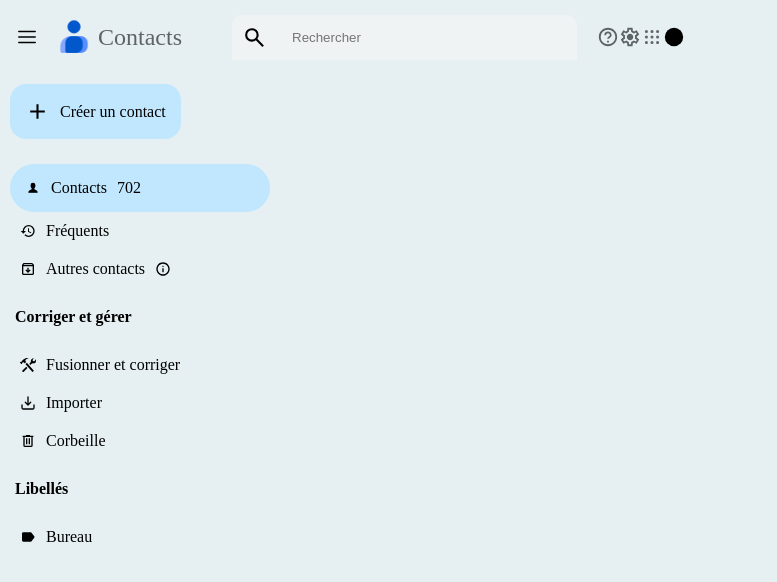
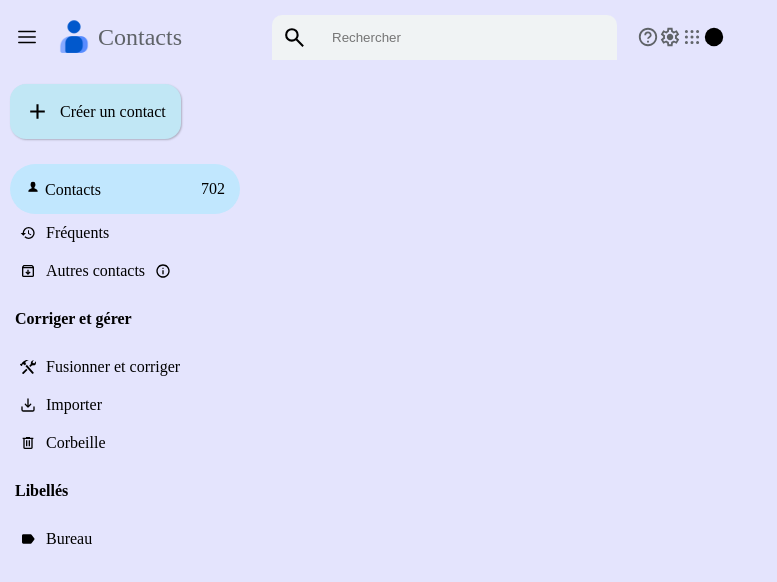
Before and after one commit to ChrisKABA/google-contact-chris, a plain HTML site: page index.html in a window 1280 px wide. Shown: the whole page, without its empty margins (0-777 px from the left). Drawn offline with Linux system fonts and the light colour scheme.

Commit message:
HTML & CSS update header before main

```diff
--- a/assets/css/style.css
+++ b/assets/css/style.css
@@ -4,7 +4,7 @@
     padding: 0;
   }
 body{
-  background-color: #dcebefb5;
+  background-color: rgb(228, 228, 253);
 }
 
 /* ---------------- Header --------*/
@@ -20,7 +20,7 @@ body{
 .header__top__logo{
   display: flex;
   align-items: center;
-  margin-right: 50px;
+  margin-right: 90px;
 }
 
 .header__top__logo__burger{
@@ -83,11 +83,12 @@ body{
   display: flex;
   align-items: center;
   gap : 10px;
-  background-color: #c1e7fe;
+  background-color: #c1e7f5;
   padding: 15px;
   margin-left: 10px;
   border-radius: 16px;
   width: max-content;
+  box-shadow: rgba(0, 0, 0, 0.23) 1px 1px 2px;
 }
 
 .header__left__creatContact{
@@ -99,10 +100,10 @@ body{
 
 .header__left__item{
   display: flex;
-  gap : 10px;
+  justify-content: space-between;
   align-items: center;
   background-color: #c1e7fe;
-  width: 230px;
+  width: 200px;
   padding: 15px;
   margin-left: 10px;
   border-radius: 25px;
@@ -112,7 +113,7 @@ body{
   gap : 10px;
   display: flex;
   align-items: center;
-  width: 230px;
+  width: 200px;
   padding: 10px;
   margin-left: 10px;
   border-radius: 25px;
@@ -126,7 +127,7 @@ body{
   display: flex;
   gap : 10px;
   align-items: center;
-  width: 230px;
+  width: 200px;
   padding: 10px;
   margin-left: 10px;
   border-radius: 25px;
@@ -141,7 +142,7 @@ body{
   display: flex;
   gap : 10px;
   align-items: center;
-  width: 230px;
+  width: 200px;
   padding: 10px;
   margin-left: 10px;
   border-radius: 25px;
--- a/index.html
+++ b/index.html
@@ -32,8 +32,10 @@
             </div>
             <div class="header__left__list">
                 <div class="header__left__item">
+                    <div>
                         <svg xmlns="http://www.w3.org/2000/svg" width="1em" height="1em" viewBox="0 0 24 24"><path fill="currentColor" d="M15.436 14.778c-.595-.25-1.336-.563-1.336-.803v-1.57A3.549 3.549 0 0 0 15.5 9.6V7.5C15.5 5.57 13.93 4 12 4S8.5 5.57 8.5 7.5v2.1a3.55 3.55 0 0 0 1.4 2.806v1.569c0 .226-.734.54-1.323.792C7.152 15.376 5 16.296 5 18.7v.35h14v-.35c0-2.42-2.144-3.324-3.564-3.922" opacity="0.25"/><path fill="currentColor" d="M8.5 9.5v-2a3.5 3.5 0 1 1 7 0v2c0 1.19-.593 2.24-1.5 2.873v.95a1 1 0 0 0 .629.928l1.586.635A4.431 4.431 0 0 1 19 19H5a4.431 4.431 0 0 1 2.785-4.114l1.586-.635a1 1 0 0 0 .629-.928v-.95A3.496 3.496 0 0 1 8.5 9.5"/></svg>
                         <span>Contacts</span>
+                    </div>
                     <span>702</span>
                 </div>
                 <div class="header__left__item2">
```
Lines whose indentation alone changed are shown as unchanged.
